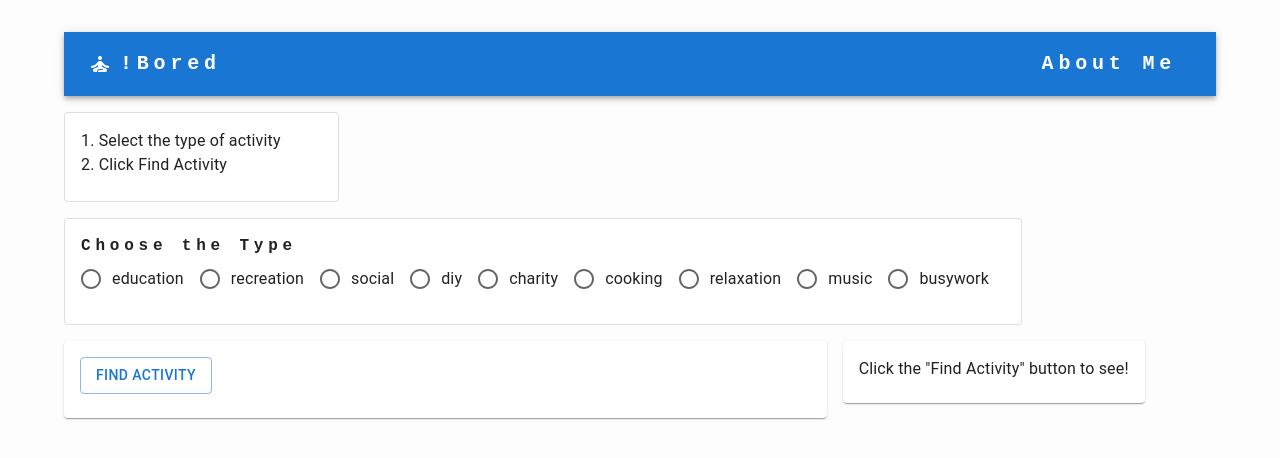
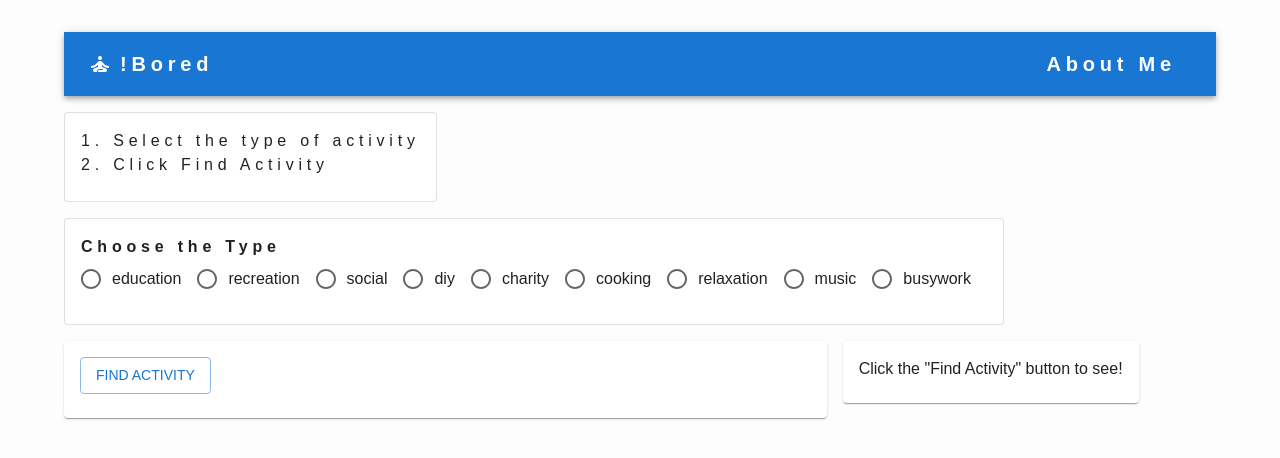
Before and after one commit to desrtCodr/not-bored, a Next.js app: page / in a window 1280 px wide. Shown: the top 458 px of the page. Built offline with nearby package versions, Linux system fonts and the light colour scheme.

Commit message:
CreateTheme

```diff
--- a/components/Type.js
+++ b/components/Type.js
@@ -27,7 +27,7 @@
             sx={{
               mr: 2,
               display: { xs: 'none', md: 'flex' },
-              fontFamily: 'monospace',
+              // fontFamily: 'monospace',
               fontWeight: 700,
               letterSpacing: '.3rem',
               color: 'inherit',
--- a/components/navbar.js
+++ b/components/navbar.js
@@ -24,7 +24,7 @@
               sx={{
                 mr: 2,
                 display: { xs: 'none', md: 'flex' },
-                fontFamily: 'monospace',
+                // fontFamily: 'monospace',
                 fontWeight: 700,
                 letterSpacing: '.3rem',
                 color: 'inherit',
@@ -41,7 +41,7 @@
               sx={{
                 mr: 2,
                 display: { xs: 'none', md: 'flex' },
-                fontFamily: 'monospace',
+                // fontFamily: 'monospace',
                 fontWeight: 700,
                 letterSpacing: '.3rem',
                 color: 'inherit',
--- a/pages/_app.js
+++ b/pages/_app.js
@@ -1,11 +1,14 @@
 import '../styles/globals.css';
 import Layout from '../components/layout';
-import { Inconsolata } from '@next/font/google';
+import theme from '../styles/theme';
+import { ThemeProvider } from '@mui/material/styles';
 
 export default function App({ Component, pageProps }) {
   return (
-    <Layout>
-      <Component {...pageProps} />
-    </Layout>
+    <ThemeProvider theme={theme}>
+      <Layout>
+        <Component {...pageProps} />
+      </Layout>
+    </ThemeProvider>
   );
 }
--- a/styles/globals.css
+++ b/styles/globals.css
@@ -2,6 +2,7 @@
 body {
   background: rgb(254, 253, 253);
   margin: 1em auto 2em;
+  font-family: Inconsolata;
 }
 
 .main {
--- /dev/null
+++ b/styles/theme.js
@@ -0,0 +1,14 @@
+import { createTheme } from '@mui/material/styles';
+
+const theme = createTheme(
+  {
+    typography: {
+      fontFamily: [
+        'Inconsolata',
+        'Arial'
+      ].join(','),
+    },
+  },
+);
+
+export default theme;
```
